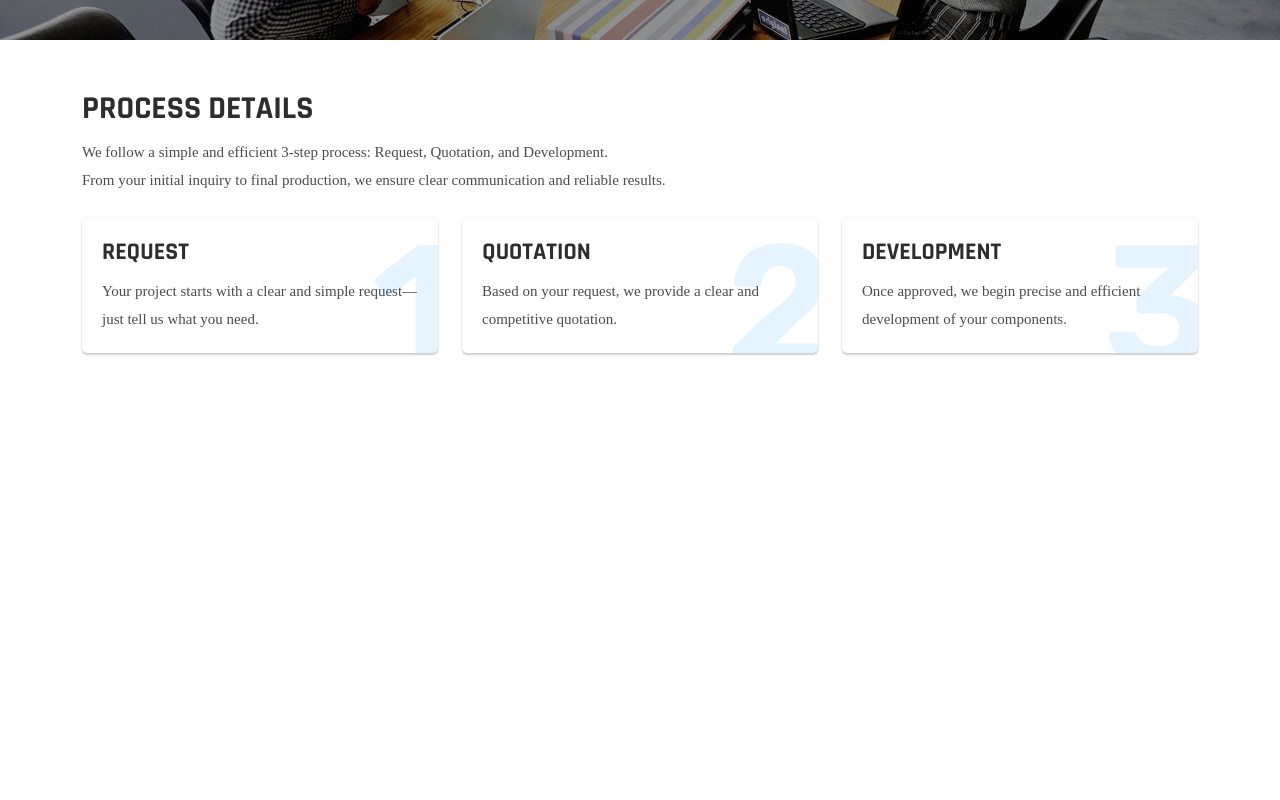
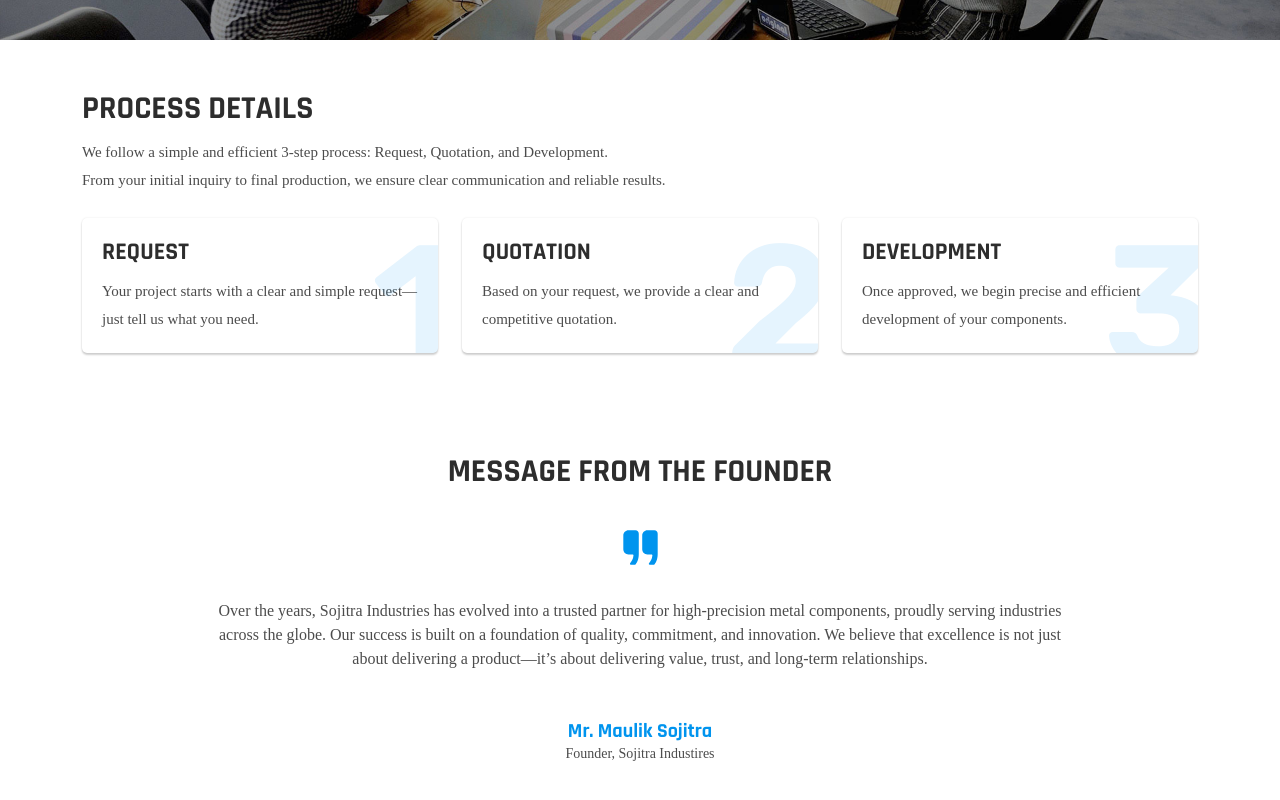
Before and after one commit to maulik14072002/sojitra-industries, a React (Create React App) app: page / in a window 1280 px wide. Shown: the part 3437-4237 px from the top of the page. Before the commit the page ends 3940 px from the top, so only its background shows below. Built offline with nearby package versions, Linux system fonts and the light colour scheme; a web font is replaced by a local one.

Commit message:
add founder

```diff
--- a/src/assets/css/App.css
+++ b/src/assets/css/App.css
@@ -152,8 +152,8 @@
     outline: none;
 }
 
-.custom-btn:hover{
-    background-color: #fff ;
+.custom-btn:hover {
+    background-color: #fff;
     color: #0094ee;
 }
 
@@ -199,7 +199,8 @@
 .relation,
 .quality,
 .scale,
-.process {
+.process,
+.founder_msg {
     margin: 100px 0;
 }
 
@@ -210,7 +211,8 @@
     .relation,
     .quality,
     .scale,
-    .process {
+    .process,
+    .founder_msg {
         margin: 80px 0;
     }
 }
@@ -222,7 +224,8 @@
     .relation,
     .quality,
     .scale,
-    .process {
+    .process,
+    .founder_msg {
         margin: 50px 0;
     }
 }
--- /dev/null
+++ b/src/components/RepeatedComponents/FounderMsg/Founder.css
@@ -0,0 +1,28 @@
+.founder_msg h2 {
+    text-transform: uppercase;
+    font-weight: 900;
+    margin-bottom: 10px;
+    color: #2d2d2d;
+}
+
+.founder_msg span {
+    font-size: 55px;
+    color: #0094ee;
+}
+
+.founder_msg p {
+    max-width: 850px;
+    margin: 0 auto;
+    padding-top: 15px;
+    color: #4C4C4C;
+}
+
+.founder_name h5 {
+    font-weight: 900;
+    color: #0094ee;
+}
+
+.founder_name p {
+    font-size: 14px;
+    color: #4C4C4C;
+}
--- /dev/null
+++ b/src/components/RepeatedComponents/FounderMsg/Founder.jsx
@@ -0,0 +1,20 @@
+import React from 'react'
+
+import './Founder.css'
+import { IoIosQuote } from 'react-icons/io'
+
+const Founder = () => {
+  return (
+    <div className='founder_msg text-center'>
+        <h2>Message from the Founder</h2>
+        <span><IoIosQuote /></span>
+        <p>Over the years, Sojitra Industries has evolved into a trusted partner for high-precision metal components, proudly serving industries across the globe. Our success is built on a foundation of quality, commitment, and innovation. We believe that excellence is not just about delivering a product—it’s about delivering value, trust, and long-term relationships.</p>
+        <div className='mt-5 founder_name'>
+            <h5>Mr. Maulik Sojitra</h5>
+            <p className='pt-0'>Founder, Sojitra Industires</p>
+        </div>
+    </div>
+  )
+}
+
+export default Founder
--- a/src/components/RepeatedComponents/ProcessSection/Process.css
+++ b/src/components/RepeatedComponents/ProcessSection/Process.css
@@ -19,7 +19,7 @@
 
 .process_def {
     /* background-color: #F6F6F6; */
-    padding: 50px 0;
+   margin-top: 50px;
 }
 
 .process_def_title h2 {
--- a/src/page/Home.jsx
+++ b/src/page/Home.jsx
@@ -7,6 +7,7 @@
 import Quality from '../components/RepeatedComponents/QualitySection/Quality'
 import Scale from '../components/RepeatedComponents/ScaleSection/Scale'
 import Process from '../components/RepeatedComponents/ProcessSection/Process'
+import Founder from '../components/RepeatedComponents/FounderMsg/Founder'
 
 export default memo(function Home() {
   return (
@@ -60,6 +61,12 @@
         <Process />
       </section>
 
+      <section className='founder_msg'>
+        <Container fluid="md">
+          <Founder />
+        </Container>
+      </section>
+
     </Layout >
   )
 })
```
